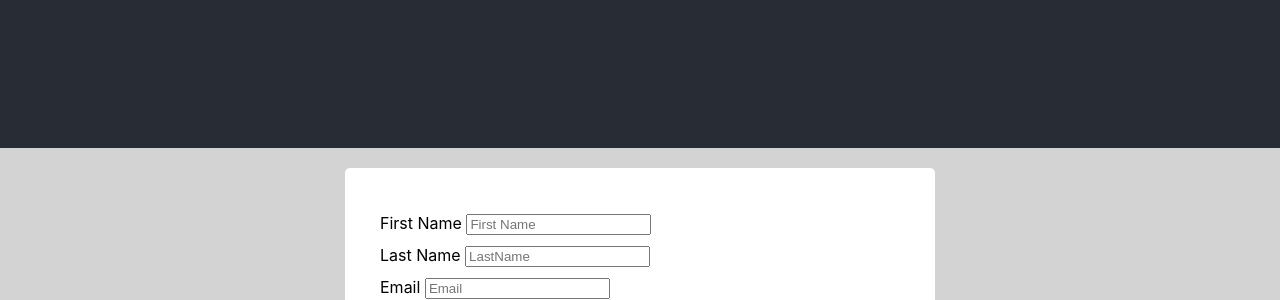
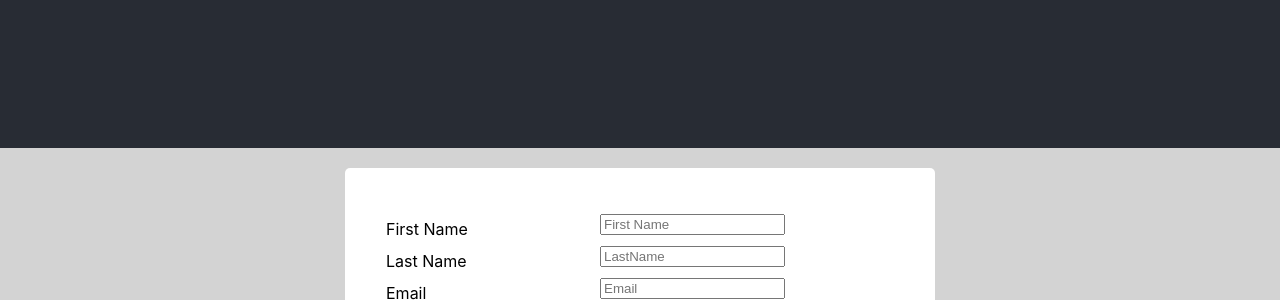
Before and after one commit to s-a-mb/recruit-project, a React (Create React App) app: page /register in a window 1280 px wide. Shown: the part 652-952 px from the top of the page. Built offline with nearby package versions, Linux system fonts and the light colour scheme.

Commit message:
centered divs

```diff
--- a/src/components/Login/style.css
+++ b/src/components/Login/style.css
@@ -18,11 +18,17 @@
 }
 
 .form__label{
+    display: block;
     width: 40%;
+    float: left;
+    padding: 6px;
 }
 
 .form_input{
-    width: 60%;
+    display: block;
+    width: calc(76% - 11px);
+    float: left;
+    padding: 6px;
 }
 
 .footer{
--- a/src/components/Register/style.css
+++ b/src/components/Register/style.css
@@ -18,11 +18,17 @@
 }
 
 .form__label{
+    display: block;
     width: 40%;
+    float: left;
+    padding: 6px;
 }
 
 .form_input{
-    width: 60%;
+    display: block;
+    width: calc(76% - 11px);
+    float: left;
+    padding: 6px;
 }
 
 .footer{
```
